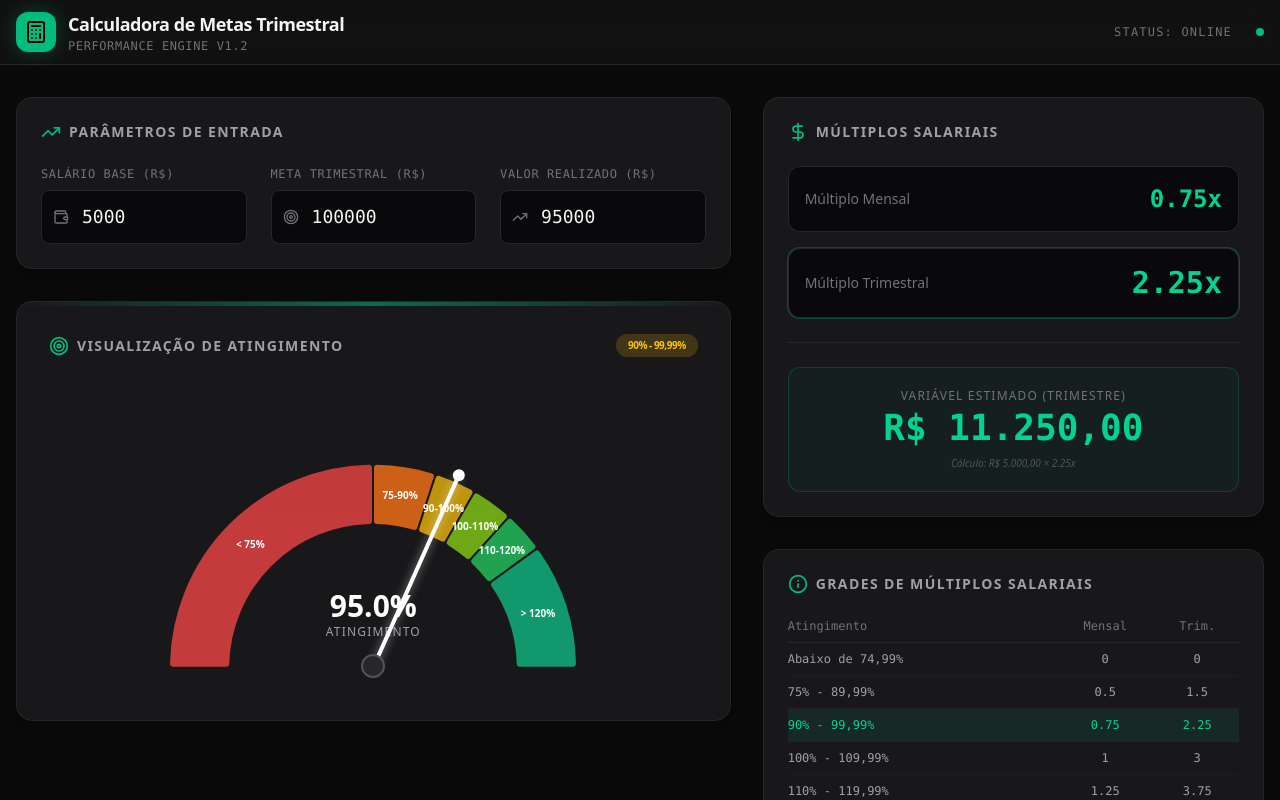
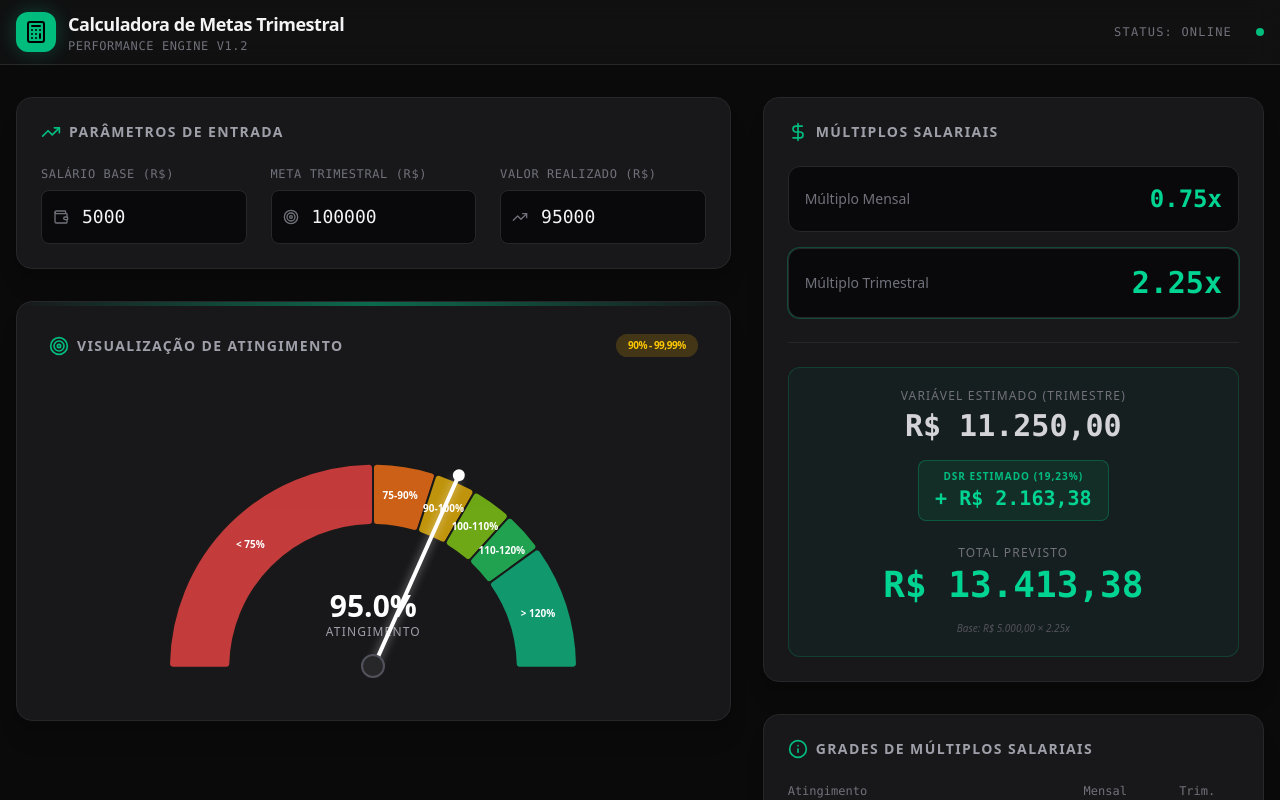
Before and after one commit to brunochayb-bc/variavel-broadcast, a React (Vite) app: page / in a window 1280 px wide. Shown: the top 800 px of the page. Built offline with nearby package versions, Linux system fonts and the light colour scheme.

Commit message:
feat: Calculate and display DSR and total variable pay
Introduces calculations for DSR (Descanso Semanal Remunerado) and the total variable pay, including DSR, to the quarterly goal calculator. This provides a more comprehensive view of estimated earnings.

```diff
--- a/src/App.tsx
+++ b/src/App.tsx
@@ -38,6 +38,14 @@ export default function App() {
   const variablePay = useMemo(() => {
     return baseSalary * multiples.quarterly;
   }, [baseSalary, multiples.quarterly]);
+
+  const dsr = useMemo(() => {
+    return variablePay * 0.1923;
+  }, [variablePay]);
+
+  const totalVariable = useMemo(() => {
+    return variablePay + dsr;
+  }, [variablePay, dsr]);
 
   const currentRule = useMemo(() => {
     return RULES.find(r => attainment >= r.min && attainment <= r.max) || RULES[RULES.length - 1];
@@ -209,13 +217,30 @@ export default function App() {
                   </div>
 
                   <div className="mt-6 pt-6 border-t border-zinc-800">
-                    <div className="bg-emerald-500/5 border border-emerald-500/20 rounded-xl p-5 text-center">
-                      <p className="text-xs text-zinc-500 uppercase tracking-widest mb-1">Variável Estimado (Trimestre)</p>
-                      <p className="text-4xl font-black text-emerald-400 font-mono">
-                        {formatCurrency(variablePay)}
-                      </p>
+                    <div className="bg-emerald-500/5 border border-emerald-500/20 rounded-xl p-5 text-center space-y-4">
+                      <div>
+                        <p className="text-xs text-zinc-500 uppercase tracking-widest mb-1">Variável Estimado (Trimestre)</p>
+                        <p className="text-3xl font-bold text-zinc-300 font-mono">
+                          {formatCurrency(variablePay)}
+                        </p>
+                      </div>
+
+                      <div className="bg-emerald-500/10 rounded-lg py-2 px-4 inline-block border border-emerald-500/30">
+                        <p className="text-[10px] text-emerald-500 uppercase tracking-widest font-bold">DSR Estimado (19,23%)</p>
+                        <p className="text-xl font-bold text-emerald-400 font-mono">
+                          + {formatCurrency(dsr)}
+                        </p>
+                      </div>
+
+                      <div className="pt-2">
+                        <p className="text-xs text-zinc-500 uppercase tracking-widest mb-1">Total Previsto</p>
+                        <p className="text-4xl font-black text-emerald-400 font-mono">
+                          {formatCurrency(totalVariable)}
+                        </p>
+                      </div>
+
                       <p className="text-[10px] text-zinc-600 mt-2 italic">
-                        Cálculo: {formatCurrency(baseSalary)} × {multiples.quarterly}x
+                        Base: {formatCurrency(baseSalary)} × {multiples.quarterly}x
                       </p>
                     </div>
                   </div>
```
